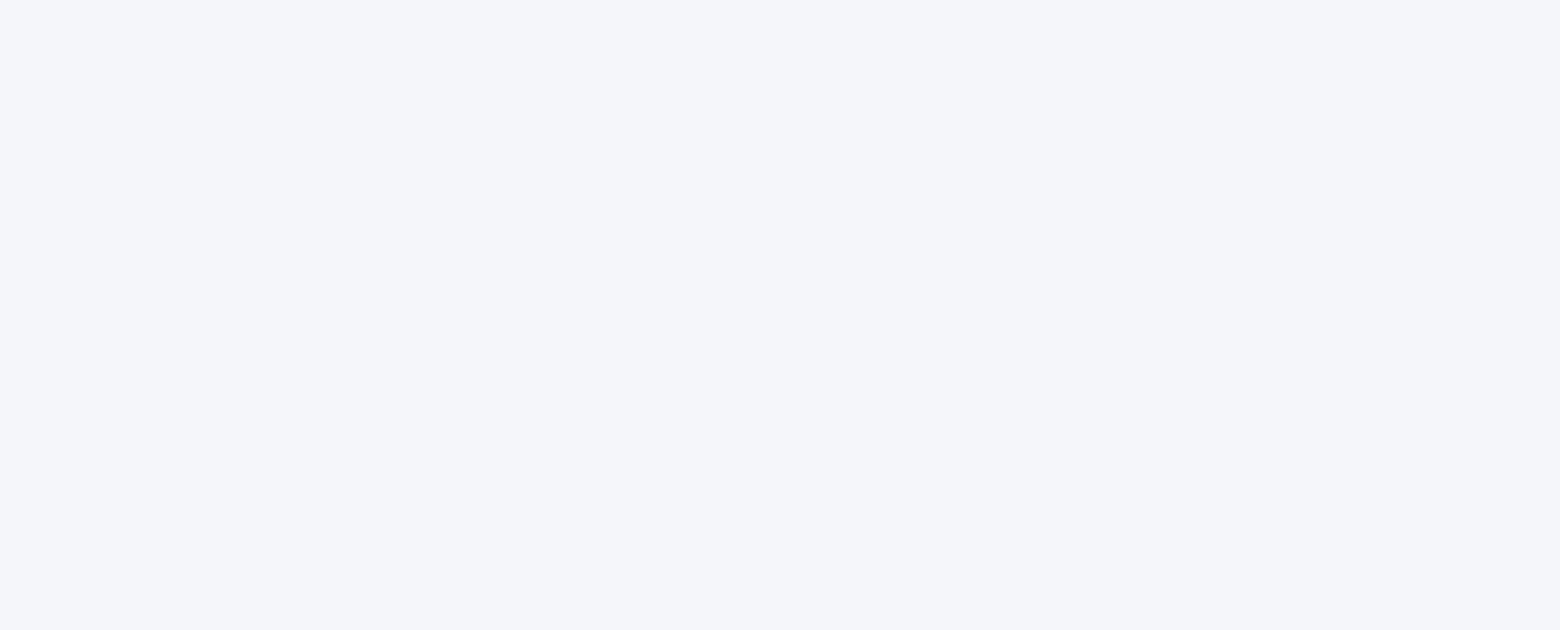
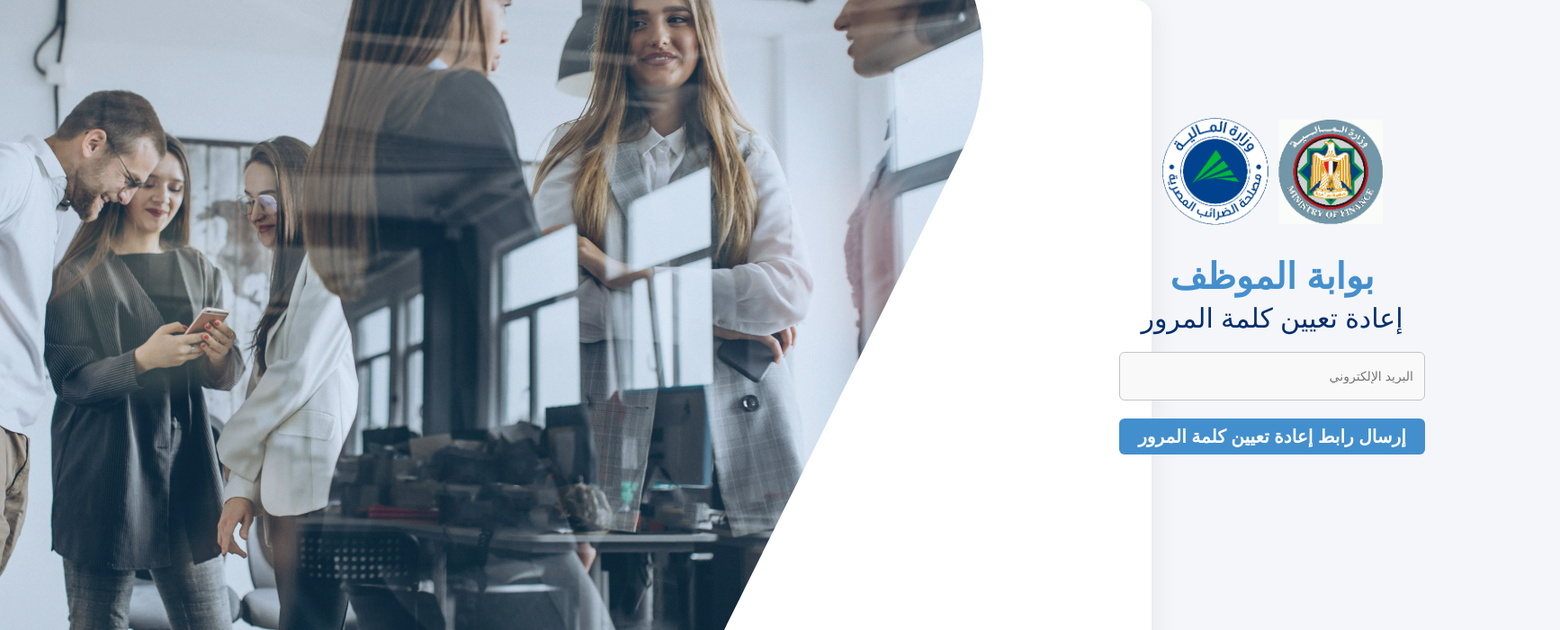
Before and after one commit to eraa-saber/employee_portal, a React (Create React App) app: page /forgot-password in a window 1280 px wide. Before the commit this address had no page. Shown: the top 700 px of the page at 90% size, 1734 px wide, since content can reach past the window. Built offline with nearby package versions, Linux system fonts and the light colour scheme.

Commit message:
frontend code

```diff
--- a/src/App.js
+++ b/src/App.js
@@ -12,7 +12,7 @@ class App extends Component {
         <Routes>
           <Route exact path='/' element={<Navigate to="/login"/>}/>
           <Route exact path='/login' element={<Login/>}/>
-          <Route exact path='/resetpassword' element={<ResetPassword/>}/>
+          <Route path="/forgot-password" element={<ResetPassword />} />
           <Route exact path='/passwordchange' element={<PasswordChange/>}/>
         </Routes>
       </BrowserRouter>
--- a/src/api.js
+++ b/src/api.js
@@ -30,7 +30,9 @@ api.interceptors.response.use(
     if (error.response?.status === 401) {
       localStorage.removeItem('access_token');
       localStorage.removeItem('user');
-      window.location.href = '/login';
+      if (window.location.pathname !== '/login') {
+        window.location.href = '/login';
+      }
     }
     return Promise.reject(error);
   }
--- a/src/components/Login component/login.js
+++ b/src/components/Login component/login.js
@@ -1,4 +1,4 @@
-import React, { useState } from "react";
+import React, { useState, useEffect } from "react";
 import "./login.css";
 import leftImage from "../../images/Group 13.png";
 import combinedLogo from "../../images/Group 131.png";
@@ -7,6 +7,8 @@ import UKFlag from "../../images/united-kingdom.svg";
 import eTaxLogo from "../../images/eTax New logo.svg";
 import api from "../../api";
 import { validateEmail, validatePassword, validateForm } from "../../utils/validation";
+
+console.log("Login component mounted");
 
 const Login = () => {
   const [formData, setFormData] = useState({
@@ -26,7 +28,15 @@ const Login = () => {
 
   const [loading, setLoading] = useState(false);
   const [submitError, setSubmitError] = useState('');
+  const [submitSuccess, setSubmitSuccess] = useState('');
   const [language, setLanguage] = useState("ar"); // ar for Arabic, en for English
+
+  useEffect(() => {
+    // Safeguard: If already on /login, prevent any accidental reload/redirect
+    if (window.location.pathname === "/login") {
+      window.history.replaceState(null, "", "/login");
+    }
+  }, []);
 
   const handleInputChange = (e) => {
     const { name, value } = e.target;
@@ -85,6 +95,7 @@ const Login = () => {
     e.preventDefault();
     setLoading(true);
     setSubmitError('');
+    setSubmitSuccess('');
 
     // Mark all fields as touched and validate
     setTouched({
@@ -101,17 +112,27 @@ const Login = () => {
     }
 
     try {
-      const response = await api.post("/auth/login", formData);
+      const response = await api.post("/login", formData);
 
       // Store token and user data
       localStorage.setItem("access_token", response.data.access_token);
       localStorage.setItem("user", JSON.stringify(response.data.user));
 
-      // Redirect to dashboard
-      window.location.href = "/dashboard";
+      // Show success message, then redirect after 1 second
+      setSubmitSuccess(language === 'ar' ? 'تم تسجيل الدخول بنجاح!' : 'Login successful!');
+      setLoading(false);
+      setTimeout(() => {
+        window.location.href = "/dashboard";
+      }, 1000);
+      return;
 
     } catch (error) {
       setLoading(false);
+      setSubmitSuccess('');
+      // Safeguard: prevent accidental redirect/reload to /login after failed login
+      if (window.location.pathname === "/login") {
+        window.history.replaceState(null, "", "/login");
+      }
 
       if (error.response?.data?.errors) {
         // Backend validation errors
@@ -199,6 +220,19 @@ const Login = () => {
               {submitError}
             </div>
           )}
+          {submitSuccess && (
+            <div className="success-message" style={{
+              color: 'green',
+              textAlign: 'center',
+              marginBottom: '10px',
+              padding: '10px',
+              backgroundColor: '#e6ffe6',
+              borderRadius: '5px',
+              fontWeight: 'bold'
+            }}>
+              {submitSuccess}
+            </div>
+          )}
 
           <form className="login-form" autoComplete="off" onSubmit={handleSubmit}>
             <input
@@ -248,7 +282,7 @@ const Login = () => {
             )}
 
             <div className="login-links-row">
-              <a href="/resetpassword" className="login-link">{getText("forgotPassword")}</a>
+              <a href="/forgot-password" className="login-link">{getText("forgotPassword")}</a>
               <a href="#" className="login-link">{getText("resendVerification")}</a>
             </div>
 
--- a/src/components/Password Change Component/passwordChange.js
+++ b/src/components/Password Change Component/passwordChange.js
@@ -13,13 +13,22 @@ const PasswordChange = () => {
   const [error, setError] = useState("");
   const location = useLocation();
   const navigate = useNavigate();
-  // Try to get email from location.state, fallback to localStorage
-  const email = location.state?.email || localStorage.getItem('resetEmail') || "";
+  // Get email from resetEmail in localStorage, or from logged-in user
+  const user = JSON.parse(localStorage.getItem('user') || '{}');
+  const email = localStorage.getItem('resetEmail') || (user.email || "");
+
+  // Extract token from URL query parameters
+  const searchParams = new URLSearchParams(location.search);
+  const token = searchParams.get('token') || "";
 
   const handleSubmit = async (e) => {
     e.preventDefault();
     setMessage("");
     setError("");
+    console.log('handleSubmit called');
+    console.log('email:', email);
+    console.log('password:', password);
+    console.log('confirmPassword:', confirmPassword);
     if (password !== confirmPassword) {
       setError("كلمتا المرور غير متطابقتين.");
       return;
@@ -28,10 +37,14 @@ const PasswordChange = () => {
       setError("لا يوجد بريد إلكتروني محدد.");
       return;
     }
+    if (!token) {
+      setError("رمز إعادة تعيين كلمة المرور مفقود.");
+      return;
+    }
     try {
-      const response = await api.post("/changepassword", { email, password });
+      console.log('Sending API request...');
+      const response = await api.post("/change-password", { email, password, password_confirmation: confirmPassword, token });
       setMessage("تم تغيير كلمة المرور بنجاح.");
-      localStorage.removeItem('resetEmail');
       setTimeout(() => {
         navigate('/login');
       }, 1500);
--- a/src/components/Reset Password Component/resetPassword.js
+++ b/src/components/Reset Password Component/resetPassword.js
@@ -4,13 +4,14 @@ import leftImage from "../../images/Group 13.png";
 import combinedLogo from "../../images/Group 131.png";
 import eTaxLogo from "../../images/eTax New logo.svg";
 import api from "../../api"; // make sure the path matches your project structure
-import { useNavigate } from 'react-router-dom';
+import { useNavigate, useLocation } from 'react-router-dom';
 
 const ResetPassword = () => {
   const [email, setEmail] = useState("");
   const [message, setMessage] = useState("");
   const [error, setError] = useState("");
   const navigate = useNavigate();
+  const location = useLocation();
 
   const handleSubmit = async (e) => {
     e.preventDefault();
@@ -18,11 +19,11 @@ const ResetPassword = () => {
     setError("");
 
     try {
-      const response = await api.post("/resetpassword", { email });
+      const response = await api.post("/forgot-password", { email });
       setMessage("تم إرسال رابط إعادة تعيين كلمة المرور إلى بريدك الإلكتروني.");
       localStorage.setItem('resetEmail', email);
       setTimeout(() => {
-        navigate('/passwordchange');
+        navigate(`/passwordchange?token=${response.data.token}`);
       }, 1500);
     } catch (err) {
       if (err.response && err.response.status === 404) {
@@ -48,7 +49,7 @@ const ResetPassword = () => {
           <div className="resetpassword-header">
             <img src={combinedLogo} alt="combined logo" className="resetpassword-combined-logo" draggable="false" />
             <h1 className="resetpassword-title-text">بوابة الموظف</h1>
-            <div className="resetpassword-subtitle-text">للإستعلام عن تفاصيل الأجور الشهرية</div>
+            <div className="resetpassword-subtitle-text">إعادة تعيين كلمة المرور</div>
           </div>
           <form className="resetpassword-form" onSubmit={handleSubmit} autoComplete="off">
             <input
@@ -61,13 +62,10 @@ const ResetPassword = () => {
               required
             />
             <button type="submit" className="resetpassword-btn">
-              تعيين كلمة سر جديدة
+              إرسال رابط إعادة تعيين كلمة المرور
             </button>
             {message && <div className="resetpassword-success">{message}</div>}
             {error && <div className="resetpassword-error">{error}</div>}
-            <div className="resetpassword-links-row">
-              <a href="#" className="resetpassword-link">إعادة إرسال بريد التحقق</a>
-            </div>
           </form>
         </div>
       </div>
```
